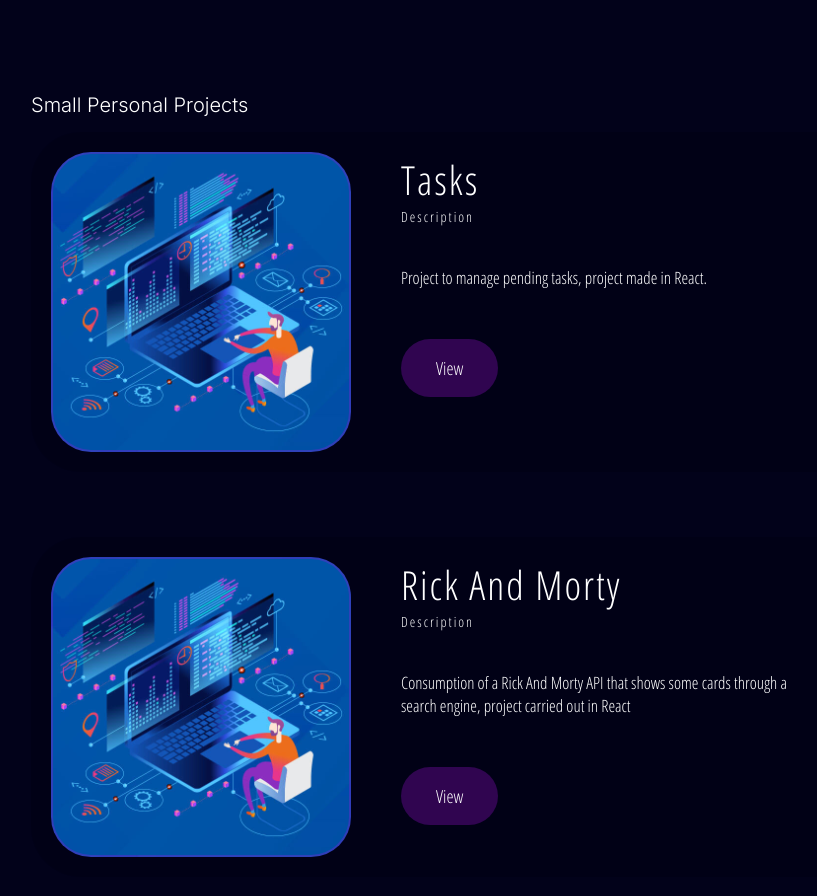
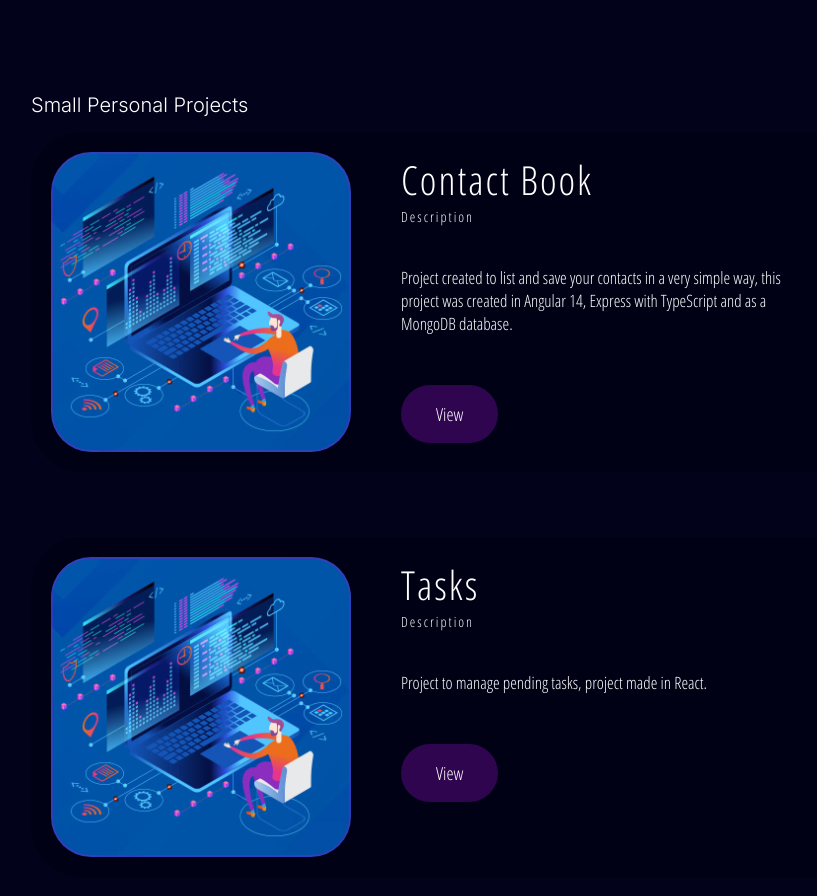
Before and after one commit to JuanFlorez1326/Portfolio-1.0, a React (Create React App) app: page / in a window 1280 px wide. Shown: the part 1980-2876 px from the top of the page, without its empty margins (169-986 px from the left). Built offline with nearby package versions, Linux system fonts and the light colour scheme.

Commit message:
Contact book project added to portfolio

```diff
--- a/src/components/Projects/Projects.jsx
+++ b/src/components/Projects/Projects.jsx
@@ -5,6 +5,18 @@
   return (
     <div id="members" className="container members-container">
       <h1 className="member-txt">Small Personal Projects</h1>
+
+      <div className="member member-3">
+        <div className="member-img"></div>
+        <div className="member-info">
+          <h1 className="name">Contact Book</h1>
+          <h3 className="position">Description</h3>
+          <h4 className="about">
+            Project created to list and save your contacts in a very simple way, this project was created in Angular 14, Express with TypeScript and as a MongoDB database.
+          </h4>
+          <a href="https://contactbook-front.netlify.app/#/home" target='_blank' rel='noopener noreferrer' className="contact-member"><span>View</span></a>
+        </div>
+      </div>
 
       <div className="member member-1">
         <div className="member-img"></div>
@@ -66,6 +78,7 @@
           <a href="https://juan-florez.netlify.app/" target='_blank' rel='noopener noreferrer' className="contact-member"><span>View</span></a>
         </div>
       </div>
+
     </div>
   )
 }
```
